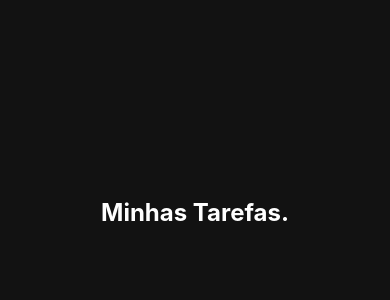
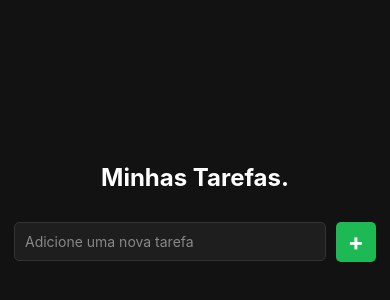
Before and after one commit to ErikEliasV/exercicios_004, a React Native app: screen / in a window 390 px wide. Shown: the part 210-510 px from the top of the page. Built offline with nearby package versions, Linux system fonts and the light colour scheme.

Commit message:
feat: questão 02 - implementação de input e botão para adicionar tarefa

```diff
--- a/src/screens/home/index.tsx
+++ b/src/screens/home/index.tsx
@@ -1,9 +1,18 @@
-import { Container, Title } from './styles'
+import { Container, Title, Input, ButtonAdd, ButtonAddText, ViewRow } from './styles'
 
-export function Home(){
-    return(
+export function Home() {
+    return (
         <Container>
             <Title>Minhas Tarefas.</Title>
+            <ViewRow>
+                <Input
+                    placeholder='Adicione uma nova tarefa'
+                    placeholderTextColor='#888888'
+                />
+                <ButtonAdd>
+                    <ButtonAddText>+</ButtonAddText>
+                </ButtonAdd>
+            </ViewRow>
         </Container>
     )
 }
--- a/src/screens/home/styles.ts
+++ b/src/screens/home/styles.ts
@@ -13,3 +13,36 @@ export const Title = styled.Text`
     font-size: 24px;
     font-weight: bold;
 `
+
+export const Input = styled.TextInput`
+    background-color: #1E1E1E;
+    border-radius: 5px;
+    width: 80%;
+    padding: 10px;
+    color: #FFFFFF;
+    border-width: 1px;
+    border-color: #333333;
+`
+
+export const ButtonAdd = styled.TouchableOpacity`
+    background-color: #1DB954;
+    border-radius: 5px;
+    align-items: center;
+    justify-content: center;
+    border-color: #2A2A2A;
+    width: 40px;
+    height: 40px;
+`
+export const ButtonAddText = styled.Text`
+    color: #FFFFFF;
+    font-size: 24px;
+    font-weight: bold;
+`
+export const ViewRow = styled.View`
+    flex-direction: row;
+    align-items: center;
+    justify-content: center;
+    gap: 10px;
+    width: 100%;
+    margin-top: 30px;
+`
```
